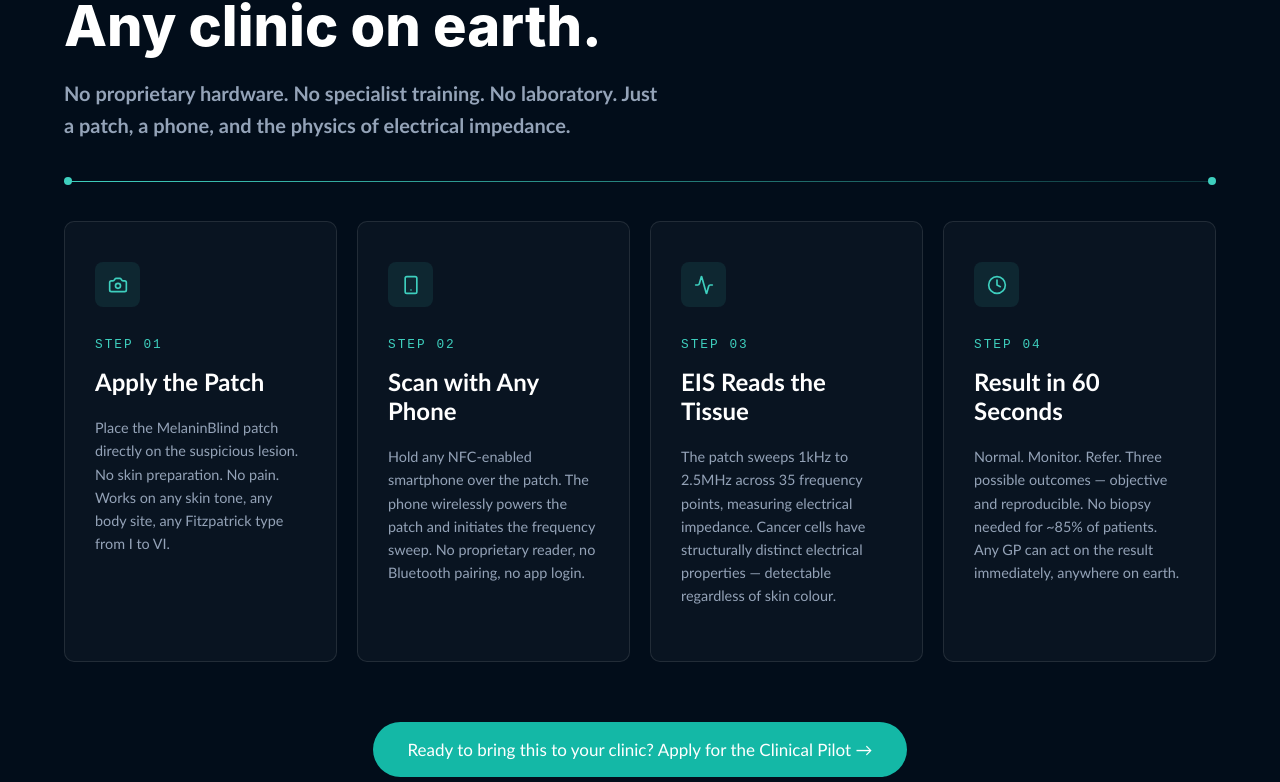
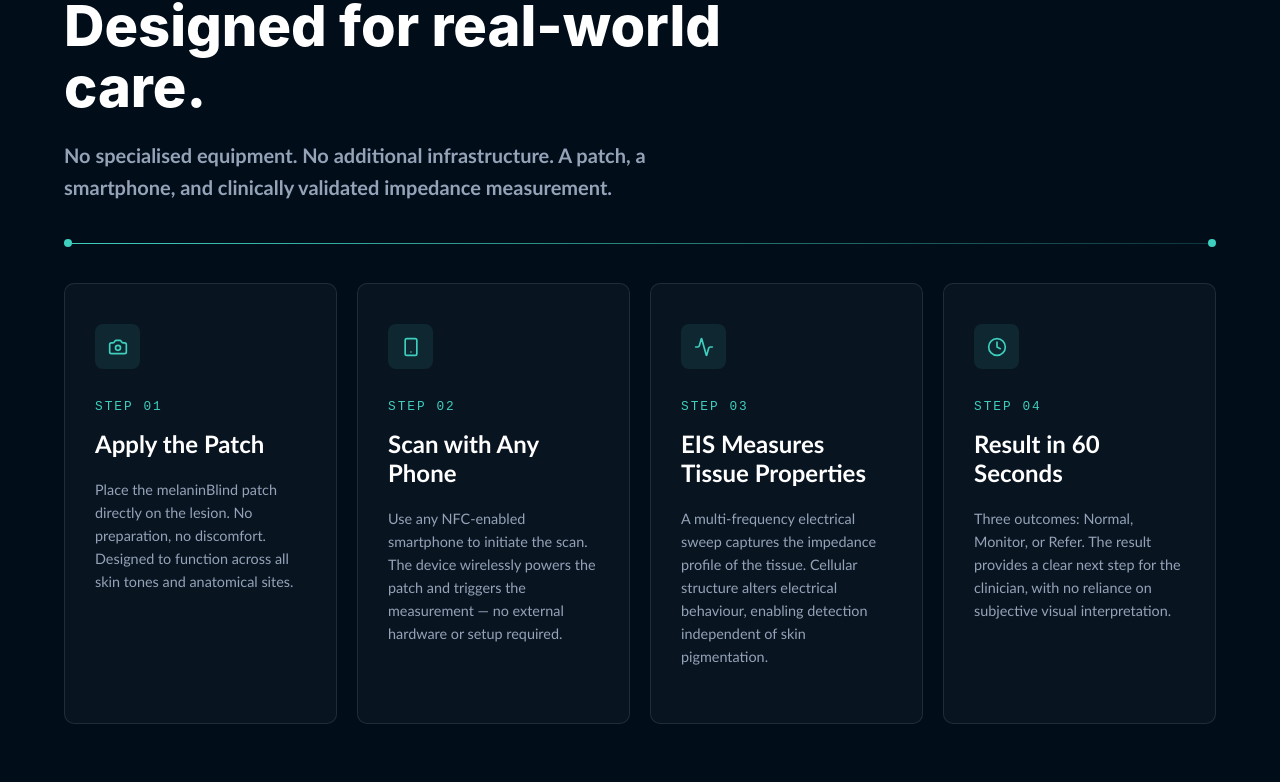
Before and after one commit to mohammedyashik/melaninBlind-V2, a React (Vite) app: page / in a window 1280 px wide. Shown: the part 2820-3602 px from the top of the page. Built offline with nearby package versions, Linux system fonts and the light colour scheme.

Commit message:
Update Works.jsx
works content v1

```diff
--- a/src/components/Works/Works.jsx
+++ b/src/components/Works/Works.jsx
@@ -8,28 +8,29 @@
     id: '01',
     title: 'Apply the Patch',
     icon: <Camera size={20} />,
-    desc: 'Place the MelaninBlind patch directly on the suspicious lesion. No skin preparation. No pain. Works on any skin tone, any body site, any Fitzpatrick type from I to VI.'
+    desc: 'Place the melaninBlind patch directly on the lesion. No preparation, no discomfort. Designed to function across all skin tones and anatomical sites.'
   },
   {
     id: '02',
     title: 'Scan with Any Phone',
     icon: <Smartphone size={20} />,
-    desc: 'Hold any NFC-enabled smartphone over the patch. The phone wirelessly powers the patch and initiates the frequency sweep. No proprietary reader, no Bluetooth pairing, no app login.'
+    desc: 'Use any NFC-enabled smartphone to initiate the scan. The device wirelessly powers the patch and triggers the measurement — no external hardware or setup required.'
   },
   {
     id: '03',
-    title: 'EIS Reads the Tissue',
+    title: 'EIS Measures Tissue Properties',
     icon: <Activity size={20} />,
-    desc: 'The patch sweeps 1kHz to 2.5MHz across 35 frequency points, measuring electrical impedance. Cancer cells have structurally distinct electrical properties — detectable regardless of skin colour.',
+    desc: 'A multi-frequency electrical sweep captures the impedance profile of the tissue. Cellular structure alters electrical behaviour, enabling detection independent of skin pigmentation.',
     highlight: true
   },
   {
     id: '04',
     title: 'Result in 60 Seconds',
     icon: <Clock size={20} />,
-    desc: 'Normal. Monitor. Refer. Three possible outcomes — objective and reproducible. No biopsy needed for ~85% of patients. Any GP can act on the result immediately, anywhere on earth.'
+    desc: 'Three outcomes: Normal, Monitor, or Refer. The result provides a clear next step for the clinician, with no reliance on subjective visual interpretation.'
   }
 ];
+
 useEffect(() => {
   const elements = document.querySelectorAll(".step-card, .works-header, .pilot-btn");
 
@@ -53,8 +54,11 @@
       <div className="container">
         <header className="works-header">
           <span className="label">— HOW IT WORKS</span>
-          <h1>Four steps. Sixty seconds.<br />Any clinic on earth.</h1>
-          <p className="subtitle">No proprietary hardware. No specialist training. No laboratory. Just a patch, a phone, and the physics of electrical impedance.</p>
+          <h1>Four steps. Sixty seconds.<br />Designed for real-world care.</h1>
+          <p className="subtitle">
+            No specialised equipment. No additional infrastructure.
+            A patch, a smartphone, and clinically validated impedance measurement.
+          </p>
         </header>
 
         <div className="steps-container">
@@ -76,7 +80,7 @@
 
         <div className="cta-wrapper">
           <button className="pilot-btn">
-            Ready to bring this to your clinic? Apply for the Clinical Pilot →
+            Bring melaninBlind to your clinic → Apply for clinical pilot
           </button>
         </div>
       </div>
@@ -86,4 +90,4 @@
   )
 }
 
-export default Works
+export default Works;
```
